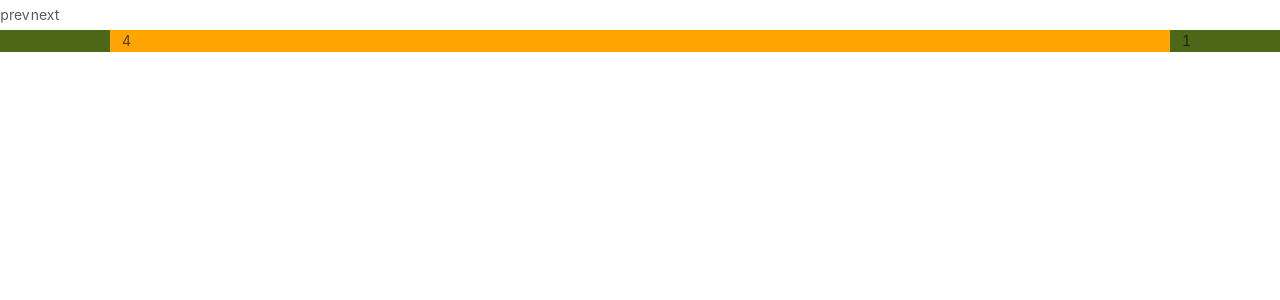
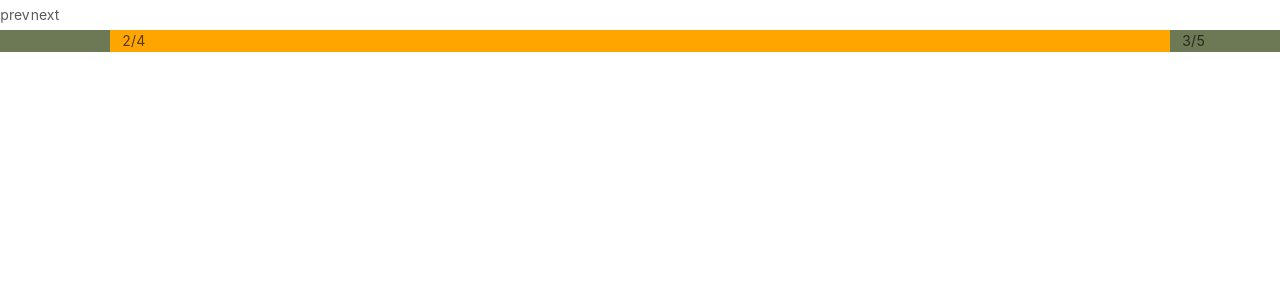
Before and after one commit to Kim-777/components-and-hooks, a Next.js app: page /slider in a window 1280 px wide. Shown: the top 300 px of the page. Built offline with nearby package versions, Linux system fonts and the light colour scheme.

Commit message:
Update: Slider

```diff
--- a/components/slider/index.tsx
+++ b/components/slider/index.tsx
@@ -54,20 +54,22 @@ const Slider = () => {
   const newItemWidth = getNewItemWidth();
   const transitionTime = 500;
   const transitionStyle = `transform ${transitionTime}ms ease 0s`;
-  const 양끝에_추가될_데이터수 = 2;
-  const [currentIndex, setCurrentIndex] = useState(양끝에_추가될_데이터수);
-  const [slideTransition, setTransition] = useState(transitionStyle);
+  const numbersToAddEdge = 2;
+  const [currentIndex, setCurrentIndex] = useState(numbersToAddEdge);
+  const [slideTransition, setSlideTransition] = useState(transitionStyle);
   const [isSwiping, setIsSwiping] = useState(false);
   const [slideX, setSlideX] = useState<number | null>(null);
   const [prevSlideX, setPrevSlideX] = useState<number | null>(null);
   let isResizing = useRef(false);
+
+  console.log("prevSlideX :::: ", prevSlideX);
 
   let slides = setSlides();
   function setSlides() {
     let addedFront = [];
     let addedLast = [];
     var index = 0;
-    while (index < 양끝에_추가될_데이터수) {
+    while (index < numbersToAddEdge) {
       addedLast.push(items[index % items.length]);
       addedFront.unshift(items[items.length - 1 - (index % items.length)]);
       index++;
@@ -78,7 +80,7 @@ const Slider = () => {
   React.useEffect(() => {
     isResizing.current = true;
     setIsSwiping(true);
-    setTransition("");
+    setSlideTransition("");
     setTimeout(() => {
       isResizing.current = false;
       if (!isResizing.current) setIsSwiping(false);
@@ -94,21 +96,21 @@ const Slider = () => {
 
   function replaceSlide(index: number) {
     setTimeout(() => {
-      setTransition("");
+      setSlideTransition("");
       setCurrentIndex(index);
     }, transitionTime);
   }
 
   function handleSlide(index: number) {
     setCurrentIndex(index);
-    if (index - 양끝에_추가될_데이터수 < 0) {
+    if (index - numbersToAddEdge < 0) {
       index += itemSize;
       replaceSlide(index);
-    } else if (index - 양끝에_추가될_데이터수 >= itemSize) {
+    } else if (index - numbersToAddEdge >= itemSize) {
       index -= itemSize;
       replaceSlide(index);
     }
-    setTransition(transitionStyle);
+    setSlideTransition(transitionStyle);
   }
 
   function handleSwipe(direction: number) {
@@ -117,22 +119,13 @@ const Slider = () => {
   }
 
   function getItemIndex(index: number) {
-    index -= 양끝에_추가될_데이터수;
+    index -= numbersToAddEdge;
     if (index < 0) {
       index += itemSize;
     } else if (index >= itemSize) {
       index -= itemSize;
     }
     return index;
-  }
-
-  function getClientX(event: any) {
-    console.log("event ::: ", event);
-    return event.type == "touchstart"
-      ? event.touches[0].clientX
-      : event.type == "touchmove" || event.type == "touchend"
-      ? event.changedTouches[0].clientX
-      : event.clientX;
   }
 
   const handleMouseDown: React.MouseEventHandler<HTMLDivElement> = (e) => {
@@ -145,7 +138,7 @@ const Slider = () => {
 
   const handleTouchMove: React.TouchEventHandler<HTMLDivElement> = (e) => {
     if (typeof prevSlideX === "number" && prevSlideX) {
-      setSlideX((slideX) => e.changedTouches[0].clientX - prevSlideX);
+      setSlideX(e.changedTouches[0].clientX - prevSlideX);
     }
   };
 
@@ -182,9 +175,9 @@ const Slider = () => {
       ) {
         handleSlide(currentIndex - 1);
       }
-      setSlideX((slideX) => null);
+      setSlideX(null);
     }
-    setPrevSlideX((prevSlideX) => null);
+    setPrevSlideX(null);
   };
   const handleMouseLeave: React.MouseEventHandler<HTMLDivElement> = (e) => {
     if (typeof slideX === "number") {
@@ -239,7 +232,7 @@ const Slider = () => {
                   onTouchEnd={handleTouchEnd}
                   onMouseLeave={handleMouseLeave}
                 >
-                  {slide}
+                  {itemIndex}/{slideIndex}
                 </div>
               );
             })}
--- a/components/slider/slider.module.less
+++ b/components/slider/slider.module.less
@@ -27,7 +27,6 @@
 
 .slider-track{
   position: relative;
-  position: relative;
   left: 50%;
   top: 0;
   display: flex;
@@ -38,15 +37,12 @@
   /* transition: transform 500ms ease 0s; */
 }
 
-.slider-auto{
-}
-
-.slider-item{
+.slider-item {
   position: relative;
   height: 100%;
   padding: 0 12px;
-  float: left;
-  background-color: yellowgreen;
+  // float: left;
+  background-color: rgb(217, 241, 167);
   -webkit-filter: brightness(50%);
   filter: brightness(50%);
 }
@@ -72,22 +68,7 @@
   right: calc((100% - 1200px) / 2);
 }
 
-.slider-item div{
-  display: flex;
-  flex-direction: column;
-  align-items: center;
-  height: 300px;
-  color: white;
-  justify-content: center;
-  font-size: 60px;
-  font-weight: bold;
-}
-.slider-item span{
-  font-size: 18px;
-  margin-bottom: 1rem ;
-
-}
-.current-slide{
+.current-slide {
   -webkit-filter: none;
   background-color: orange;
   filter: none;
@@ -95,19 +76,19 @@
 
 
 // items
-.slider-item{
-  display: inline-block;
-}
+// .slider-item{
+//   display: inline-block;
+// }
 
-.slider-item img{
-  width: 100%;
-  height: 100%;
-  border-radius: 4px;
-  object-fit: cover;
-  max-height: 300px;
-  -webkit-user-drag: none;
-  -khtml-user-drag: none;
-  -moz-user-drag: none;
-  -o-user-drag: none;
-  user-select: none;
-}
+// .slider-item img{
+//   width: 100%;
+//   height: 100%;
+//   border-radius: 4px;
+//   object-fit: cover;
+//   max-height: 300px;
+//   -webkit-user-drag: none;
+//   -khtml-user-drag: none;
+//   -moz-user-drag: none;
+//   -o-user-drag: none;
+//   user-select: none;
+// }
```
